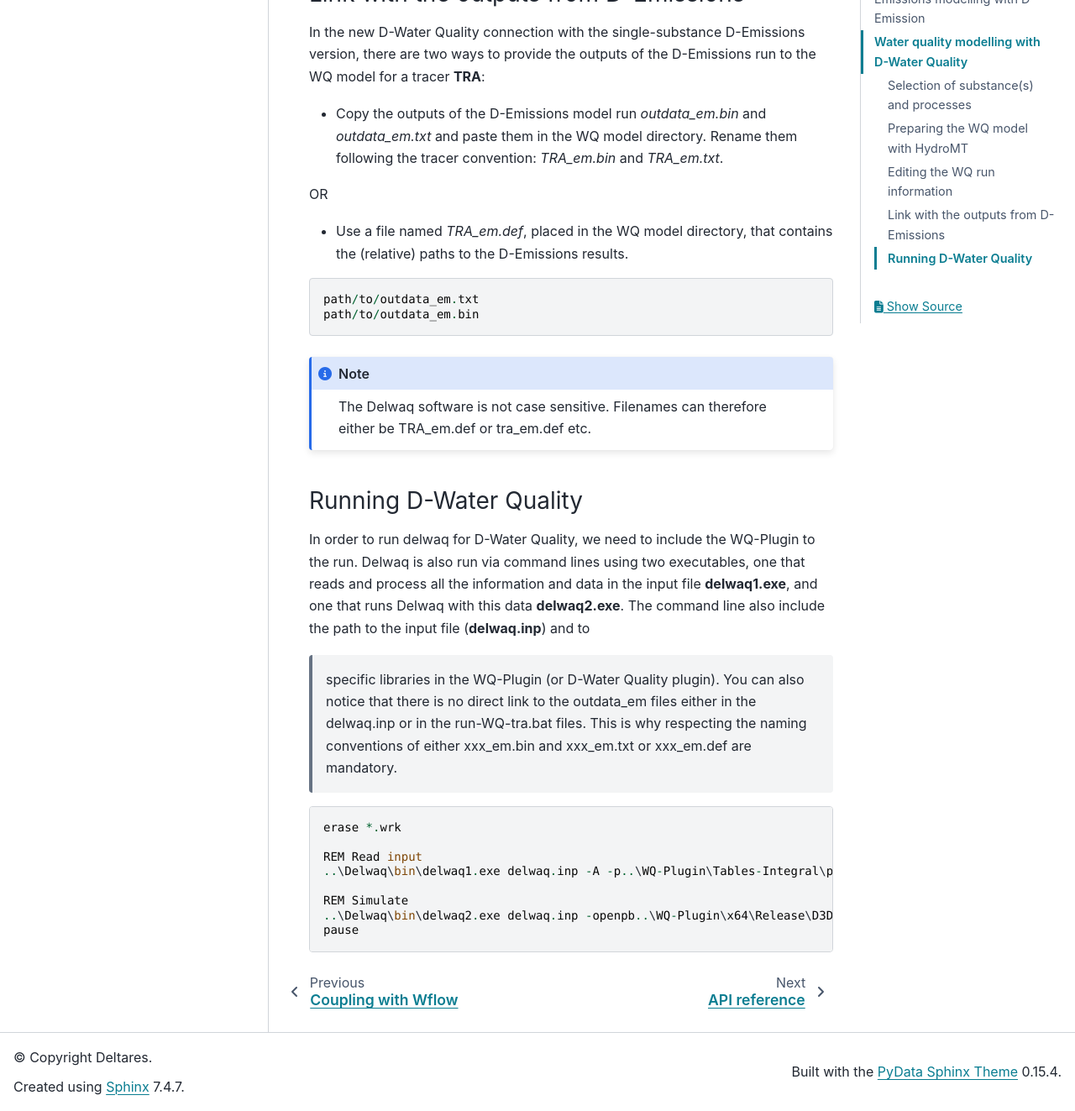
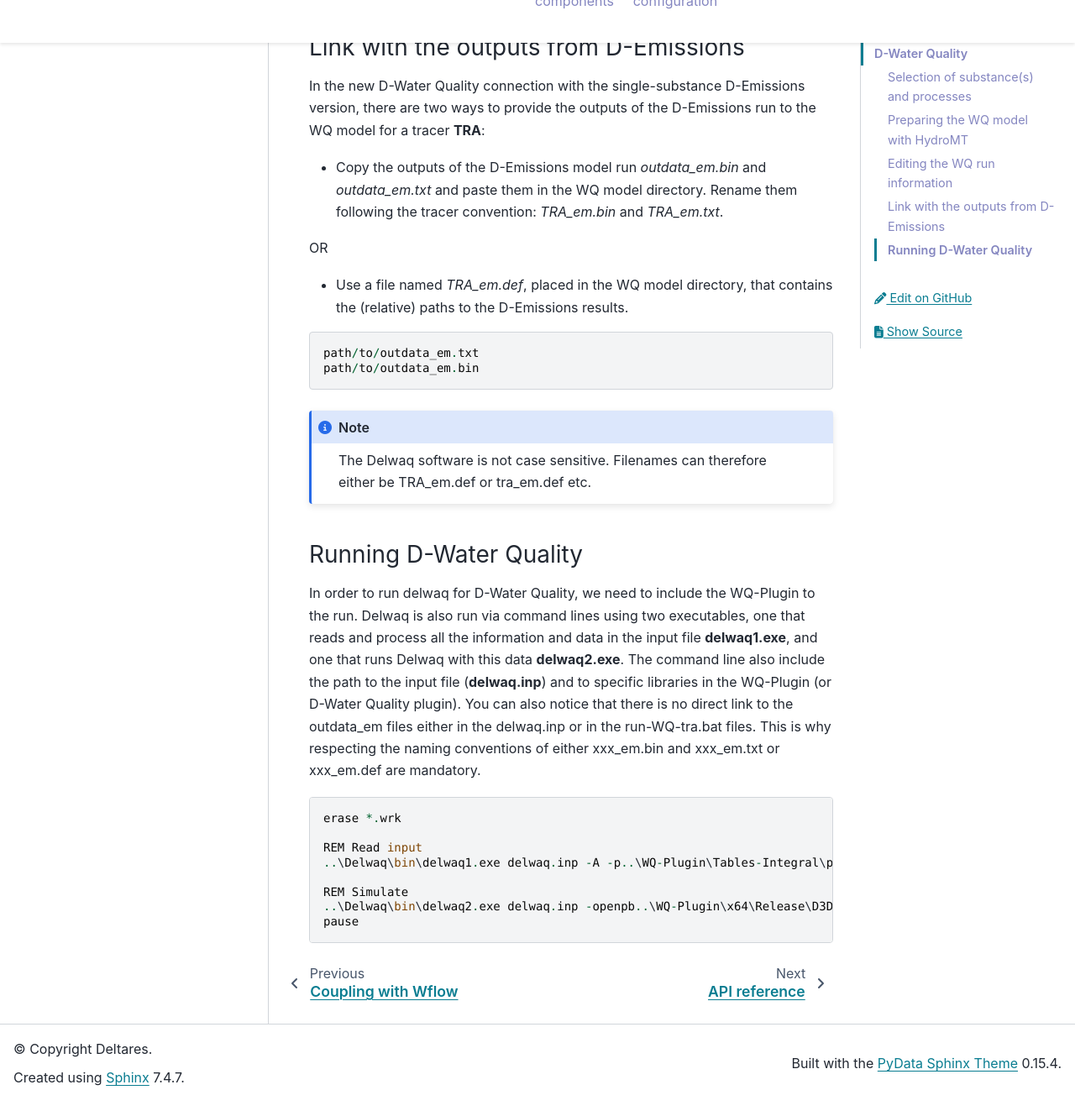
Before and after one commit to Deltares/hydromt_delwaq, a Sphinx documentation site: the page built from docs/advanced/generic_delwaq.rst, in a window 1280 px wide and 1400 px high, scrolled down 13872 px, cut to the strip 77-1400 px from the top of the window. Shown: the whole strip at 84% size. Built offline with Sphinx 7.4.7 and the PyData theme 0.15.4, drawn with Linux system fonts in a browser that asks for light colours; pages that are not in the unit, such as notebooks, are missing from menus.

Commit message:
applied Deltares style

```diff
--- /dev/null
+++ b/docs/_static/theme-deltares.css
@@ -0,0 +1,41 @@
+/* Override the default color set in the original theme */
+
+.navbar-light {
+    background: #080c80 !important;
+}
+
+.bg-light {
+    background-color: #080c80 !important;
+}
+
+.navbar-brand p {
+    color: #fff !important;
+}
+
+.navbar-nav>.active>.nav-link {
+    color: #fff !important;
+}
+
+.navbar-nav>:hover>.nav-link {
+    color: #fff !important;
+}
+
+.nav-link {
+    color: #8486c0 !important;
+}
+
+img.icon-link-image {
+    height: 2.5em !important;
+}
+
+.navbar-toggler-icon {
+    filter: invert(100%) ;
+}
+
+/* sphinx design */
+:root {
+    --sd-color-card-border-hover: #080c80;
+    --sd-color-tabs-label-active: #080c80;
+    --sd-color-tabs-label-hover: #080c80;
+    --sd-color-tabs-underline-active: #080c80;
+}
--- a/docs/advanced/generic_delwaq.rst
+++ b/docs/advanced/generic_delwaq.rst
@@ -435,9 +435,7 @@ OR
 Running D-Water Quality
 ^^^^^^^^^^^^^^^^^^^^^^^
 In order to run delwaq for D-Water Quality, we need to include the WQ-Plugin to the run. Delwaq is also run via command lines using two executables, one that reads and process all the information and data
-in the input file **delwaq1.exe**, and one that runs Delwaq with this data **delwaq2.exe**. The command line also include the path to the input file (**delwaq.inp**) and to
-   specific libraries in the WQ-Plugin (or D-Water Quality plugin). You can also notice that there is no direct link to the outdata_em files either in the delwaq.inp or in the
-   run-WQ-tra.bat files. This is why respecting the naming conventions of either xxx_em.bin and xxx_em.txt or xxx_em.def are mandatory.
+in the input file **delwaq1.exe**, and one that runs Delwaq with this data **delwaq2.exe**. The command line also include the path to the input file (**delwaq.inp**) and to specific libraries in the WQ-Plugin (or D-Water Quality plugin). You can also notice that there is no direct link to the outdata_em files either in the delwaq.inp or in the run-WQ-tra.bat files. This is why respecting the naming conventions of either xxx_em.bin and xxx_em.txt or xxx_em.def are mandatory.
 
 ::
 
--- a/docs/conf.py
+++ b/docs/conf.py
@@ -89,7 +89,6 @@ todo_include_todos = False
 # The theme to use for HTML and HTML Help pages.  See the documentation for
 # a list of builtin themes.
 #
-#html_theme = "sphinx_rtd_theme"
 html_theme = "pydata_sphinx_theme"
 autodoc_member_order = "bysource"  # overwrite default alphabetical sort
 autoclass_content = "both"
@@ -104,7 +103,28 @@ autoclass_content = "both"
 # relative to this directory. They are copied after the builtin static files,
 # so a file named "default.css" will overwrite the builtin "default.css".
 html_static_path = ["_static"]
-html_context = {}
+html_css_files = ["theme-deltares.css"]
+html_theme_options = {
+    "show_nav_level": 2,
+    "navbar_align": "content",
+    "use_edit_page_button": True,
+    "icon_links": [
+        {
+            "name": "Deltares",
+            "url": "https://deltares.nl/en/",
+            "icon": "_static/deltares-white.svg",
+            "type": "local",
+        },
+    ],
+}
+
+html_context = {
+    "github_url": "https://github.com",  # or your GitHub Enterprise interprise
+    "github_user": "Deltares",
+    "github_repo": "hydromt_delwaq",
+    "github_version": "new_docs",  # FIXME
+    "doc_path": "docs",
+}
 
 # Custom sidebar templates, must be a dictionary that maps document names
 # to template names.
--- a/docs/intro.rst
+++ b/docs/intro.rst
@@ -17,9 +17,7 @@ between ** :ref:`Wflow and DELWAQ <coupling_wflow>` ** is supported.
 
 This plugin supports both:
 
--  emission models, **`D-Emission <www.deltares.nl/en/software/module/D-Emissions/>`_ ** (also referred to as EM in hydroMT),
-   that predicts the quantity (fluxes) of substances being released from sources of pollutants to the surface waters (mass/time).
--  fate and transport models, **`D-Water Quality <https://www.deltares.nl/en/software/module/d-water-quality/>`_ ** (also referred to as WQ in hydroMT),
-   that predicts the fate and transport of substances in the surface waters (concentrations in mass / volume).
+- emission models, ** `D-Emission <www.deltares.nl/en/software/module/D-Emissions/>`_ ** (also referred to as EM in hydroMT), that predicts the quantity (fluxes) of substances being released from sources of pollutants to the surface waters (mass/time).
+- fate and transport models, ** `D-Water Quality <https://www.deltares.nl/en/software/module/d-water-quality/>`_ ** (also referred to as WQ in hydroMT), that predicts the fate and transport of substances in the surface waters (concentrations in mass / volume).
 
 .. image:: img/D-emissions.png
```
Also changed, not shown: docs/_static/deltares-white.svg (added).
